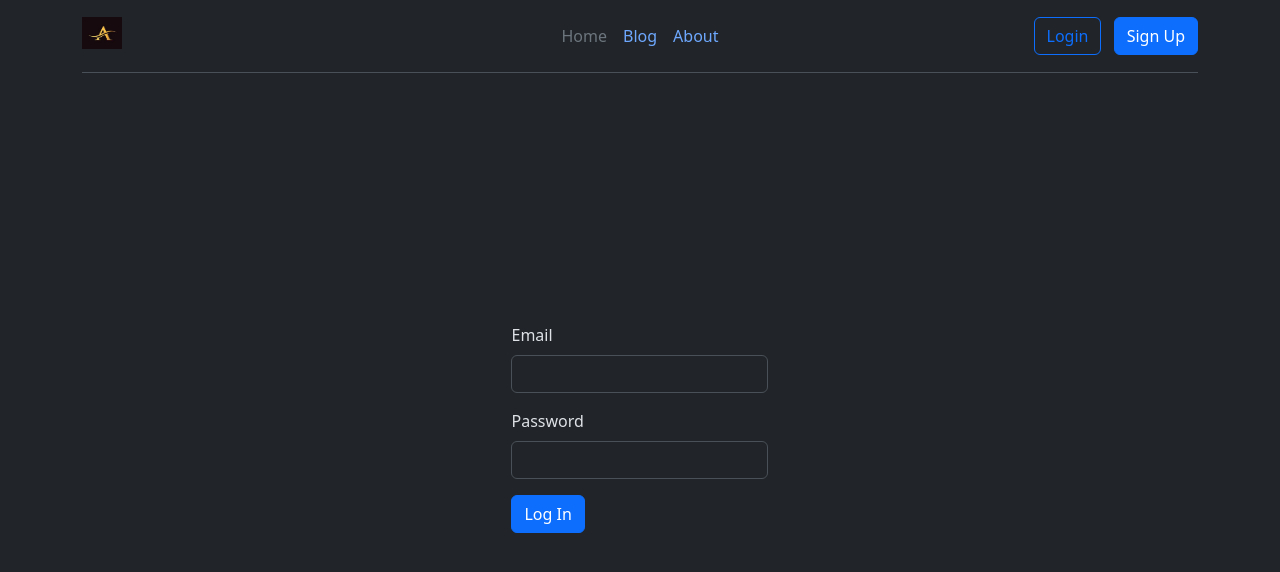
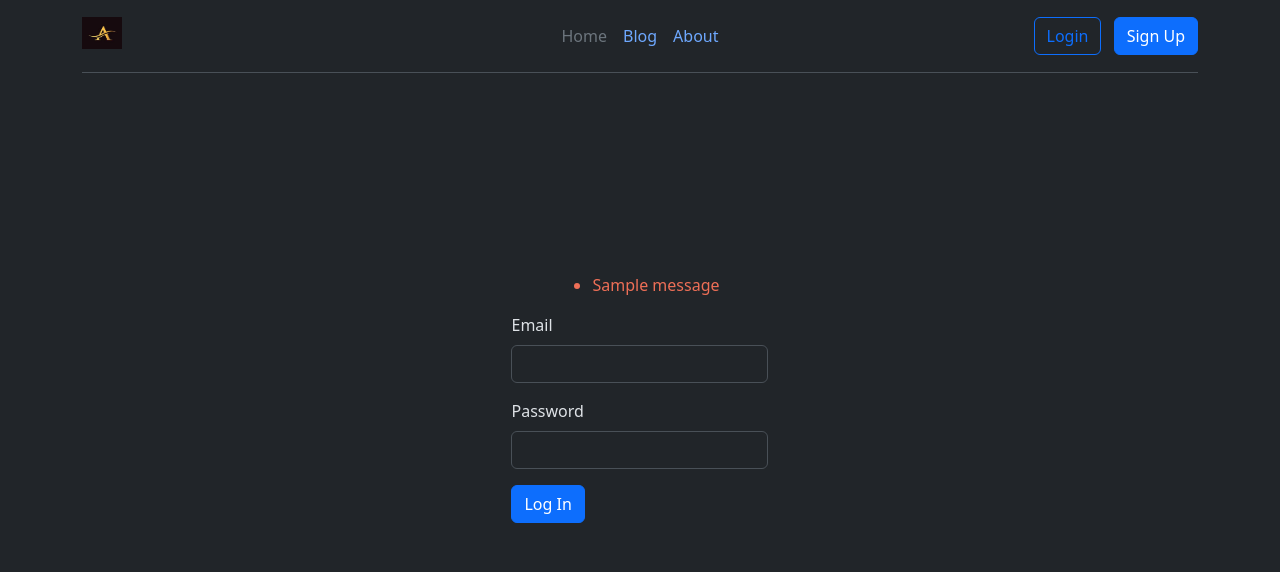
Before and after one commit to posiboy/pipe_project, a Flask app: page /login in a window 1280 px wide. Shown: the top 572 px of the page. Run offline with Flask 3, Linux system fonts and the light colour scheme; tables that the repository leaves empty hold one stand-in row (values such as "Sample post"); one stand-in notice (Sample message) is shown; some libraries are stand-ins or nearby versions.

Commit message:
Update login.html

```diff
--- a/templates/login.html
+++ b/templates/login.html
@@ -4,9 +4,19 @@
 {% block title %} Login {% endblock %}
 
 {% block content %}
-    <div class="col-lg-8 col-md-10 mx-auto custom-container hero">
-    <!-- <h3>Please sign in</h3> -->
-        {{ render_form(form, novalidate=True, button_map={"submit": "primary"}) }}
+    <div class="custom-container hero" id="login">
+            {% with messages = get_flashed_messages() %}
+                {% if messages %}
+                  <ul>
+                  {% for message in messages %}
+                    <li id="flash">{{ message }}</li>
+                  {% endfor %}
+                  </ul>
+                {% endif %}
+            {% endwith %}
+        <div class="col-lg-8 col-md-10 mx-auto custom-container">
+            {{ render_form(form, novalidate=True, button_map={"submit": "primary"}) }}
+        </div>
     </div>
 
 {% endblock %}
```
